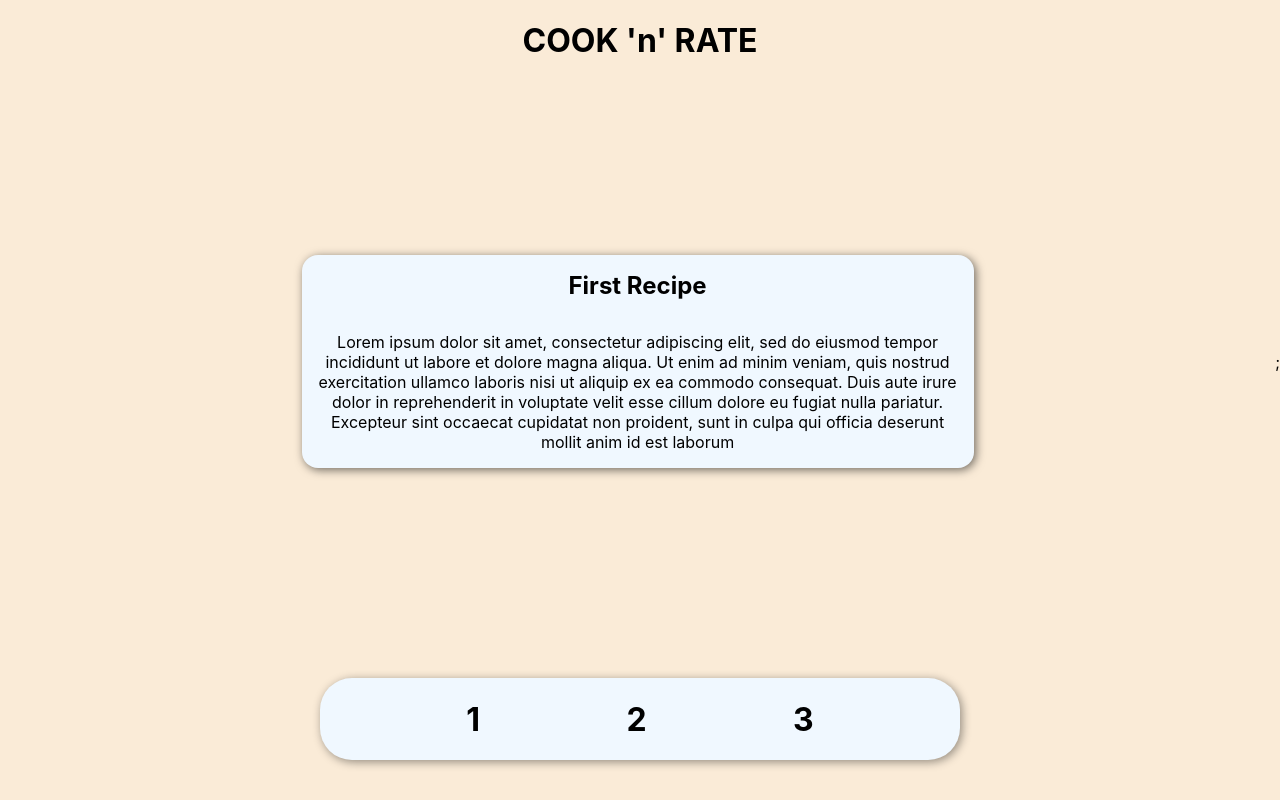
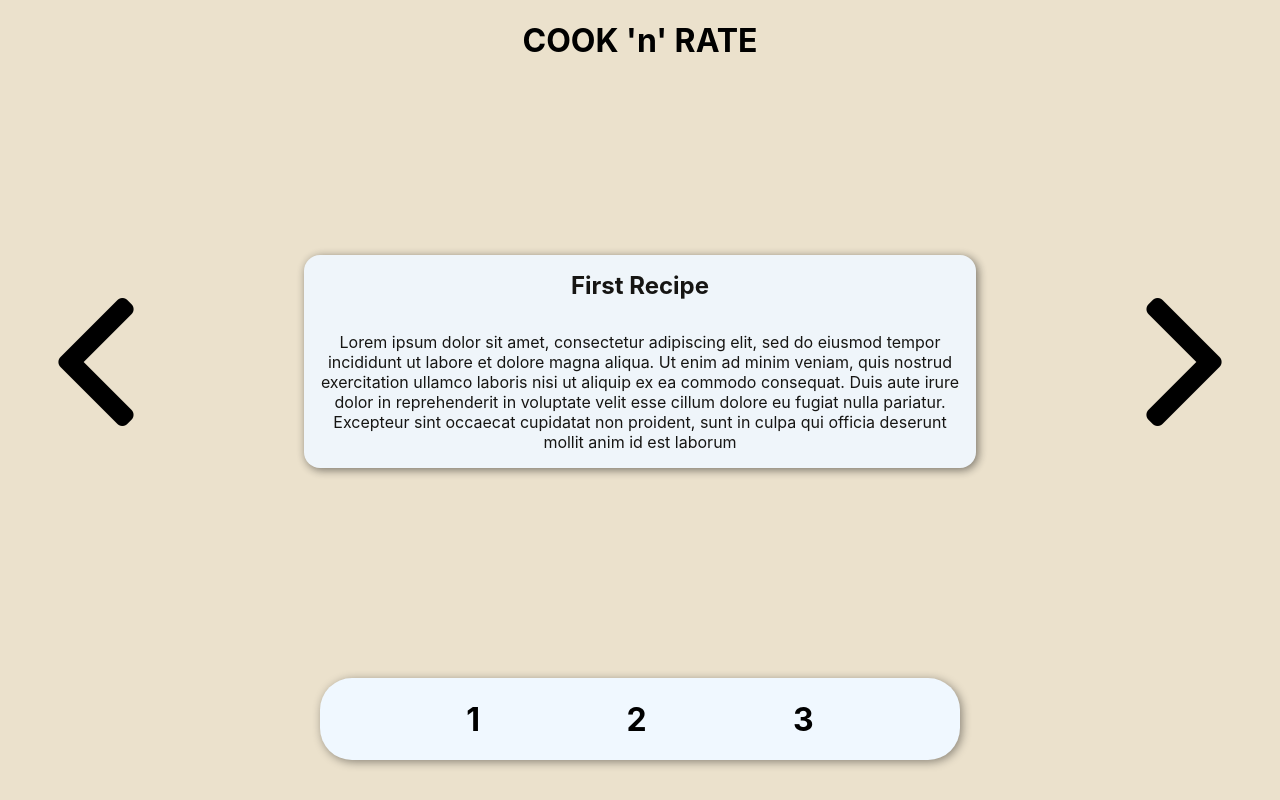
Before and after one commit to romeodombaj/webapps-app-frontend, a React (Create React App) app: page / in a window 1280 px wide. Built offline with nearby package versions, Linux system fonts and the light colour scheme.

Commit message:
Recepie navigation added

```diff
--- a/src/App.css
+++ b/src/App.css
@@ -14,7 +14,7 @@
 }
 
 body {
-  background-color: antiquewhite;
+  background-color: rgba(221, 202, 166, 0.565);
 }
 
 .App-header {
--- a/src/components/recipes/RecipeGallery.js
+++ b/src/components/recipes/RecipeGallery.js
@@ -1,5 +1,8 @@
 import styles from "./RecipesGallery.module.css";
 import RecipeItem from "./ReipeItem";
+import leftArrow from "../../assets/leftarrow.png";
+import rightArrow from "../../assets/rightarrow.png";
+import { useState } from "react";
 
 const dummy_recipes = [
   {
@@ -23,9 +26,34 @@ const dummy_recipes = [
 ];
 
 const RecipesGallery = () => {
+  const [recipeIndex, setRecipeIndex] = useState(0);
+
+  const onNextRecipeHandler = () => {
+    console.log(dummy_recipes.length);
+    if (recipeIndex < dummy_recipes.length - 1) {
+      setRecipeIndex((prevState) => prevState + 1);
+    }
+  };
+
+  const onPreviousRecipeHandler = () => {
+    if (recipeIndex > 0) {
+      setRecipeIndex((prevState) => prevState + -1);
+    }
+  };
+
   return (
     <div className={styles.wrapper}>
-      <RecipeItem recipeInfo={dummy_recipes[0]} />;
+      <img
+        onClick={onPreviousRecipeHandler}
+        className={styles[`navigation-arrows`]}
+        src={leftArrow}
+      ></img>
+      <RecipeItem recipeInfo={dummy_recipes[recipeIndex]} />
+      <img
+        onClick={onNextRecipeHandler}
+        className={styles[`navigation-arrows`]}
+        src={rightArrow}
+      ></img>
     </div>
   );
 };
--- a/src/components/recipes/RecipeItem.module.css
+++ b/src/components/recipes/RecipeItem.module.css
@@ -5,6 +5,13 @@
   padding: 1rem;
   border-radius: 1rem;
   box-shadow: 2px 2px 10px rgba(0, 0, 0, 0.558);
+  opacity: 0.9;
+  transition: 0.3s ease-out;
+}
+
+.wrapper:hover {
+  scale: 1.05;
+  opacity: 1;
 }
 
 .title {
--- a/src/components/recipes/RecipesGallery.module.css
+++ b/src/components/recipes/RecipesGallery.module.css
@@ -5,3 +5,13 @@
   flex-direction: row;
   align-items: center;
 }
+
+.navigation-arrows {
+  width: 10%;
+  margin: 2rem;
+  transition: 0.2s;
+}
+
+.navigation-arrows:active {
+  scale: 0.7;
+}
```
Also changed, not shown: src/assets/leftarrow.png (added), src/assets/rightarrow.png (added).
